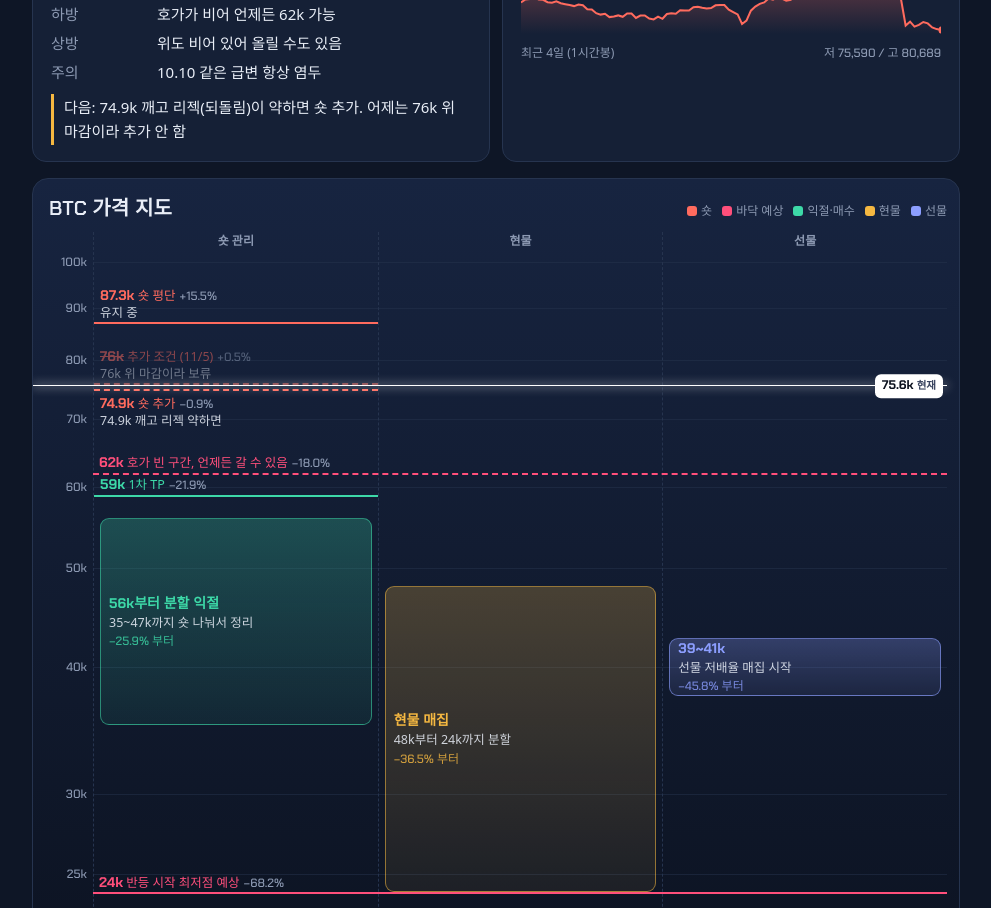
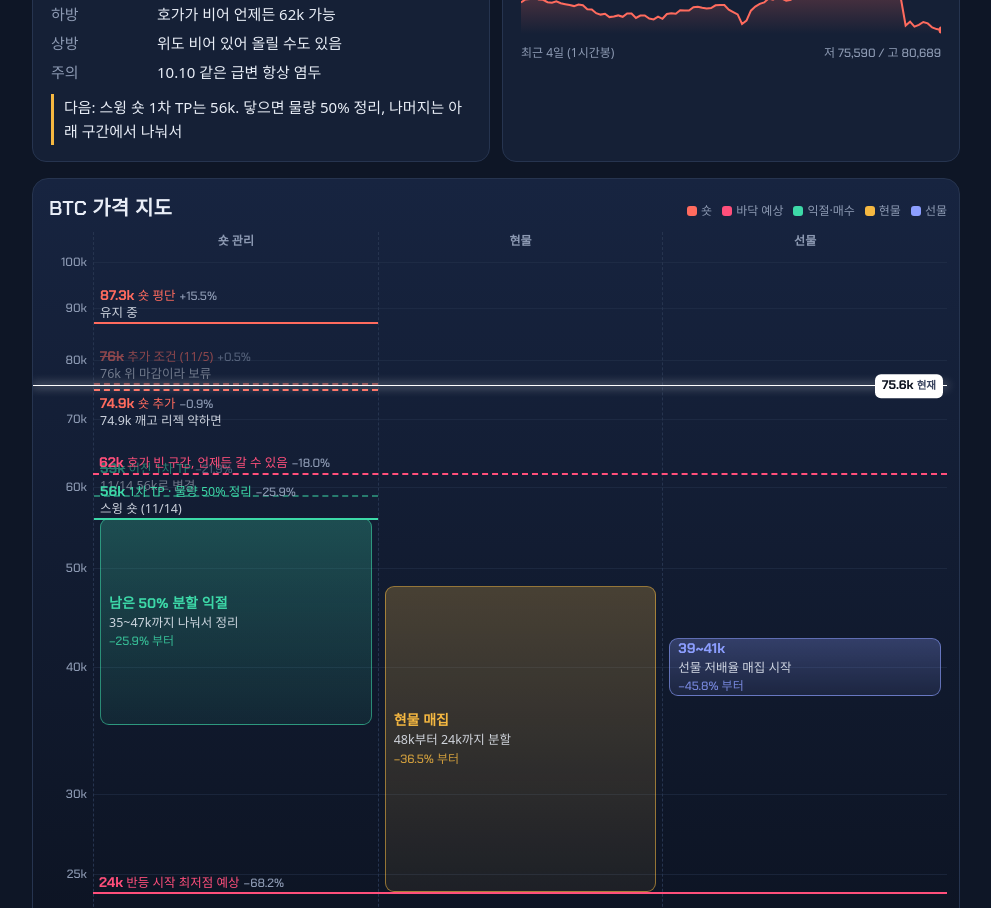
Before and after one commit to kan-plan/kan-plan.github.io, a plain HTML site: page index.html in a window 1280 px wide. Shown: the part 330-1238 px from the top of the page, without its empty margins (144-1135 px from the left). Drawn offline with Linux system fonts and the light colour scheme; a web font is replaced by a local one.

Commit message:
KAN 11/14 update: BTC TP1 56k (close 50%), SOXL split buy 36-28
Co-Authored-By: Claude Opus 5.5 <noreply@anthropic.com>
Claude-Session: https://claude.ai/code/session_01W8W41tWfoTb7Ke5o9eVHd8

```diff
--- a/index.html
+++ b/index.html
@@ -168,7 +168,7 @@ footer { color: var(--muted); font-size: 13px; border-top: 1px solid var(--line)
 
 <script>
 /* ======================= 업데이트는 여기만 고치면 돼요 ======================= */
-const UPDATED = "2026-11-06 18:10";
+const UPDATED = "2026-11-15 14:55";
 
 const ASSETS = [
   {
@@ -177,16 +177,17 @@ const ASSETS = [
     lanes: ["숏 관리", "현물", "선물"],
     summary: {
       title: "BTC", tag: ["숏 유지", "short"], big: "87.3k", bigNote: "숏 평단",
-      rows: [["1차 TP", "59k"], ["하방", "호가가 비어 언제든 62k 가능"], ["상방", "위도 비어 있어 올릴 수도 있음"], ["주의", "10.10 같은 급변 항상 염두"]],
-      next: "74.9k 깨고 리젝(되돌림)이 약하면 숏 추가. 어제는 76k 위 마감이라 추가 안 함"
+      rows: [["1차 TP", "56k, 물량 50% 정리 (11/14)"], ["하방", "호가가 비어 언제든 62k 가능"], ["상방", "위도 비어 있어 올릴 수도 있음"], ["주의", "10.10 같은 급변 항상 염두"]],
+      next: "스윙 숏 1차 TP는 56k. 닿으면 물량 50% 정리, 나머지는 아래 구간에서 나눠서"
     },
     items: [
       { kind: "level", lane: 1, p: 87300, c: "short", label: "숏 평단", note: "유지 중", st: ["보유", "short"] },
       { kind: "level", lane: 1, p: 76000, c: "short", dash: true, label: "추가 조건 (11/5)", note: "76k 위 마감이라 보류", gone: true, st: ["보류", "ref"] },
       { kind: "level", lane: 1, p: 74900, c: "short", dash: true, below: true, label: "숏 추가", note: "74.9k 깨고 리젝 약하면", st: ["대기", "spot"] },
       { kind: "level", lane: 0, p: 62000, c: "bottom", dash: true, label: "호가 빈 구간, 언제든 갈 수 있음", note: "" },
-      { kind: "level", lane: 1, p: 59000, c: "take", label: "1차 TP", note: "", st: ["대기", "spot"] },
-      { kind: "band", lane: 1, top: 56000, bot: 35000, c: "take", label: "56k부터 분할 익절", note: "35~47k까지 숏 나눠서 정리", st: ["대기", "spot"] },
+      { kind: "level", lane: 1, p: 59000, c: "take", dash: true, label: "이전 1차 TP", note: "11/14 56k로 변경", gone: true, st: ["변경", "ref"] },
+      { kind: "level", lane: 1, p: 56000, c: "take", label: "1차 TP · 물량 50% 정리", note: "스윙 숏 (11/14)", st: ["대기", "spot"] },
+      { kind: "band", lane: 1, top: 56000, bot: 35000, c: "take", label: "남은 50% 분할 익절", note: "35~47k까지 나눠서 정리", st: ["대기", "spot"] },
       { kind: "band", lane: 2, top: 48000, bot: 24000, c: "spot", label: "현물 매집", note: "48k부터 24k까지 분할", st: ["대기", "spot"] },
       { kind: "band", lane: 3, top: 41000, bot: 39000, c: "fut", label: "39~41k", note: "선물 저배율 매집 시작", st: ["대기", "spot"] },
       { kind: "level", lane: 3, p: 23000, c: "fut", dash: true, below: true, label: "청산가 23k 아래", note: "안전하게", noDist: true },
@@ -202,16 +203,17 @@ const ASSETS = [
     lanes: ["매매 계획"],
     summary: {
       title: "SOXL (반도체 3배)", tag: ["매수 대기", "take"], big: "포지션 없음", bigNote: "",
-      rows: [["지난 매매", "30% 익절, 나머지 본전($44) 정리"], ["다음 자리", "$36. 그 밑은 지지 없음 (텅텅)"], ["기대", "$36~25 부근에서 데드캣 반등 80%"], ["레버리지", "절대 금지"]],
-      next: "45 뚫렸으니 다음은 36달러"
+      rows: [["지금", "포지션 없음 (11/14 확인)"], ["매수 계획", "$36~28 분할 매수"], ["지난 매매", "30% 익절, 나머지 본전($44) 정리"], ["레버리지", "절대 금지"]],
+      next: "36달러부터 28달러까지 나눠서 매수 예정"
     },
     items: [
       { kind: "level", lane: 0, p: 66.68, c: "ref", ref: true, label: "11/4 종가", note: "11/5 반도체 폭락 직전", noDist: false },
       { kind: "level", lane: 1, p: 45, c: "take", label: "매수 자리", note: "지나감, 안 받음", gone: true, st: ["지나감", "ref"] },
       { kind: "level", lane: 1, p: 44, c: "short", dash: true, below: true, label: "평단·본전", note: "본전에서 정리 완료", st: ["완료", "ref"] },
       { kind: "level", lane: 1, p: 38, c: "take", dash: true, label: "이전 언급 자리", note: "11/6 글엔 36만 언급", st: ["참고", "ref"] },
-      { kind: "level", lane: 1, p: 36, c: "take", label: "다음 매수 자리", note: "그 밑은 지지 없음", st: ["대기", "take"] },
-      { kind: "band", lane: 1, top: 36, bot: 25, c: "take", label: "36~25 반등 기대", note: "데드캣 80% 나와줬으면", st: ["기대", "take"] }
+      { kind: "level", lane: 1, p: 36, c: "take", label: "분할 매수 시작", note: "그 밑은 지지 없음", st: ["대기", "take"] },
+      { kind: "band", lane: 1, top: 36, bot: 28, c: "take", label: "36~28 분할 매수", note: "나눠서 담기 (11/14)", st: ["대기", "take"] },
+      { kind: "level", lane: 1, p: 28, c: "take", dash: true, below: true, label: "분할 매수 끝", note: "", st: ["대기", "take"] }
     ],
     note: "11/5 반도체지수 −12.25%, SOXL은 장중 −34%까지 빠졌어요. 칸: 속슬에 레버리지 끼면 진짜 노답"
   },
@@ -248,6 +250,7 @@ const NOTES = { at: "11/06 17:55", title: "이쯤에서 보는 미장", items: [
 ], foot: "하락은 피했지만 너무 많은 사람이 피를 흘려서 마음 아프네요." };
 
 const LOG = [
+  { t: "11/15 14:55", m: "칸 11/14 21:54: BTC 스윙 숏 1차 TP 59k → 56k, 닿으면 물량 50% 정리. SOXL 포지션 없음, 36~28 분할 매수 예정. 나머지 변동 없음." },
   { t: "11/06 18:10", m: "BTC: 76k 위 마감으로 추가 숏 보류, 74.9k 깨고 리젝 약하면 추가. 62k 하방 열림 메모. SOXL 다음 자리 36, 36~25 반등 기대. 미장 코멘트, 레버리지 원칙 추가." },
   { t: "11/06 09:25", m: "BTC, SOXL 현재가를 실시간 시세로 연결 (OKX 무기한). 나스닥은 종가 기준." },
   { t: "11/06 08:50", m: "종목 탭 추가 (BTC, SOXL, 나스닥). 가격 지도에 현재가와 거리 표시." },
```
